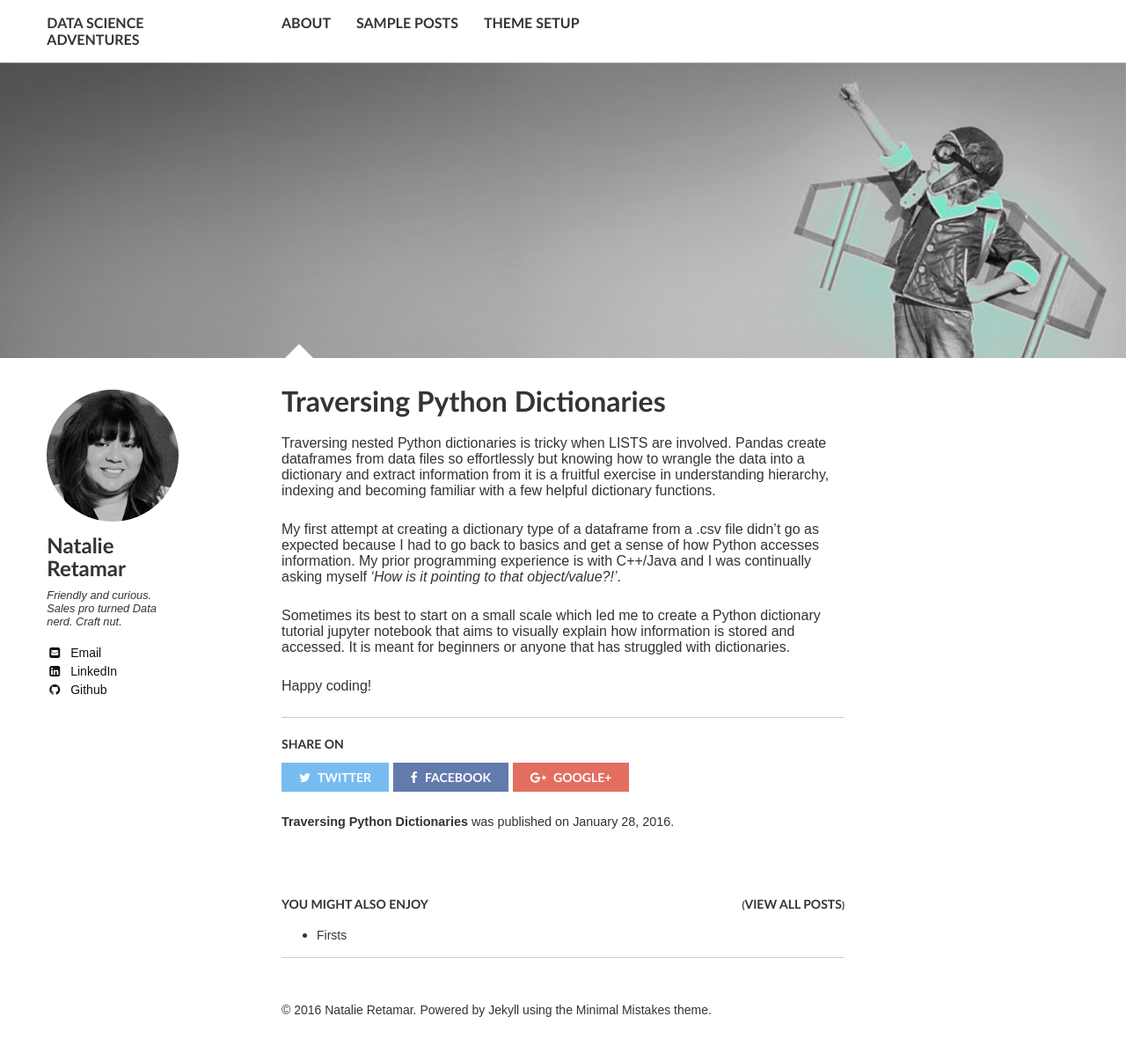
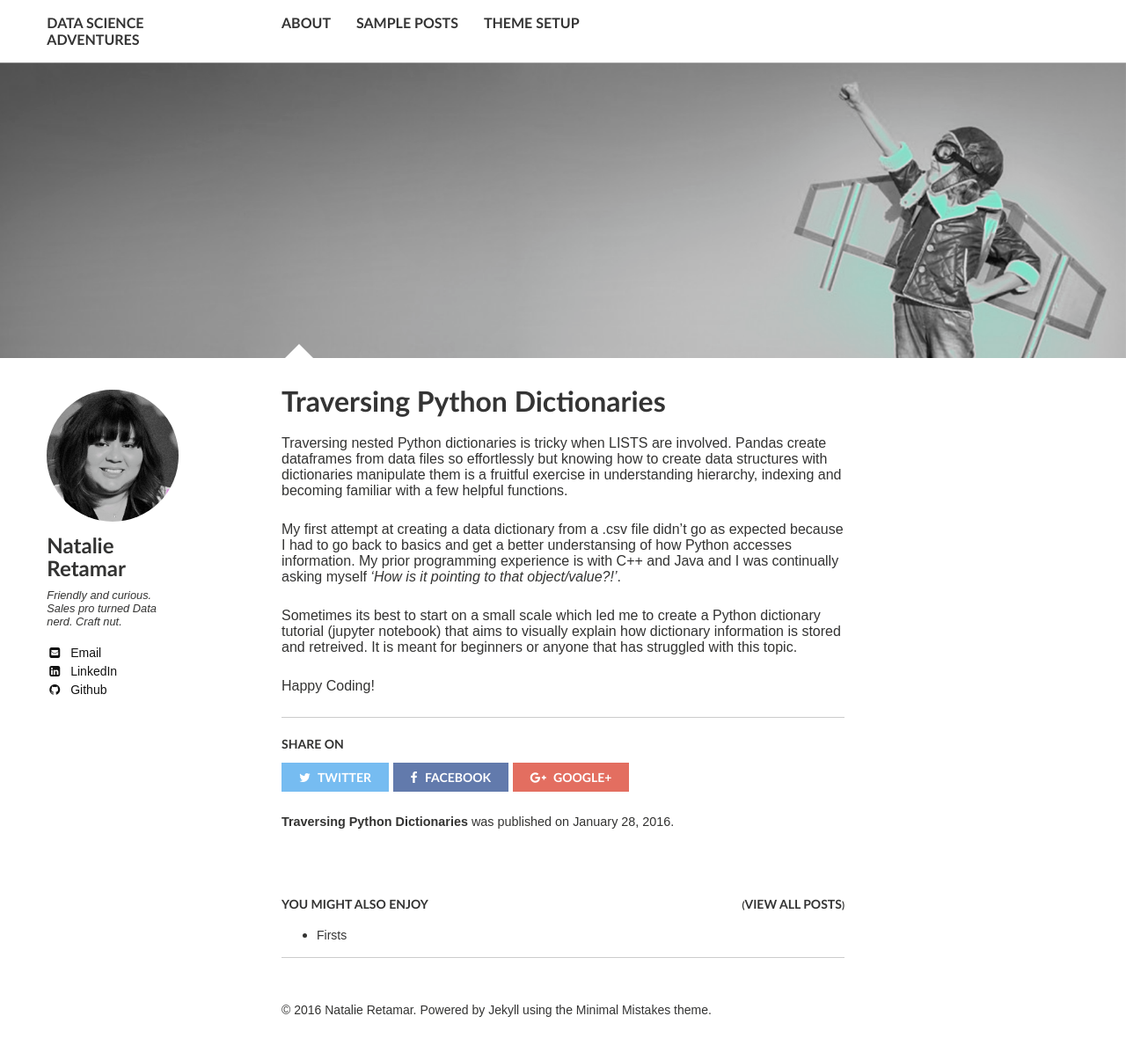
Before and after one commit to natalieretamar/natalieretamar.github.io, a Jekyll site: the page built from _posts/2016-01-28-Python_Dictionaries.md, in a window 1280 px wide. Shown: the whole page at 88% size. Built offline with Jekyll 4.4.1, drawn with Linux system fonts in a browser that asks for light colours; nearby versions of some CDN libraries.

Commit message:
add file

```diff
--- a/_posts/2016-01-28-Python_Dictionaries.md
+++ b/_posts/2016-01-28-Python_Dictionaries.md
@@ -7,10 +7,10 @@ comments: true
 image:
   feature: first-pilot.png
 ---
-Traversing nested Python dictionaries is tricky when LISTS are involved. Pandas create dataframes from data files so effortlessly but knowing how to wrangle the data into a dictionary and extract information from it is a fruitful exercise in understanding hierarchy, indexing and becoming familiar with a few helpful dictionary functions.
+Traversing nested Python dictionaries is tricky when LISTS are involved. Pandas create dataframes from data files so effortlessly but knowing how to create data structures with  dictionaries manipulate them is a fruitful exercise in understanding hierarchy, indexing and becoming familiar with a few helpful functions.
 
-My first attempt at creating a dictionary type of a dataframe from a .csv file didn't go as expected because I had to go back to basics and get a sense of how Python accesses information. My prior programming experience is with C++/Java and I was continually asking myself _'How is it pointing to that object/value?!'_.
+My first attempt at creating a data dictionary from a .csv file didn't go as expected because I had to go back to basics and get a better understansing of how Python accesses information. My prior programming experience is with C++ and Java and I was continually asking myself _'How is it pointing to that object/value?!'_.
 
-Sometimes its best to start on a small scale which led me to create a Python dictionary tutorial jupyter notebook that aims to visually explain how information is stored and accessed. It is meant for beginners or anyone that has struggled with dictionaries.
+Sometimes its best to start on a small scale which led me to create a Python dictionary tutorial (jupyter notebook) that aims to visually explain how dictionary information is stored and retreived. It is meant for beginners or anyone that has struggled with this topic.
 
-Happy coding!
+Happy Coding!
```
